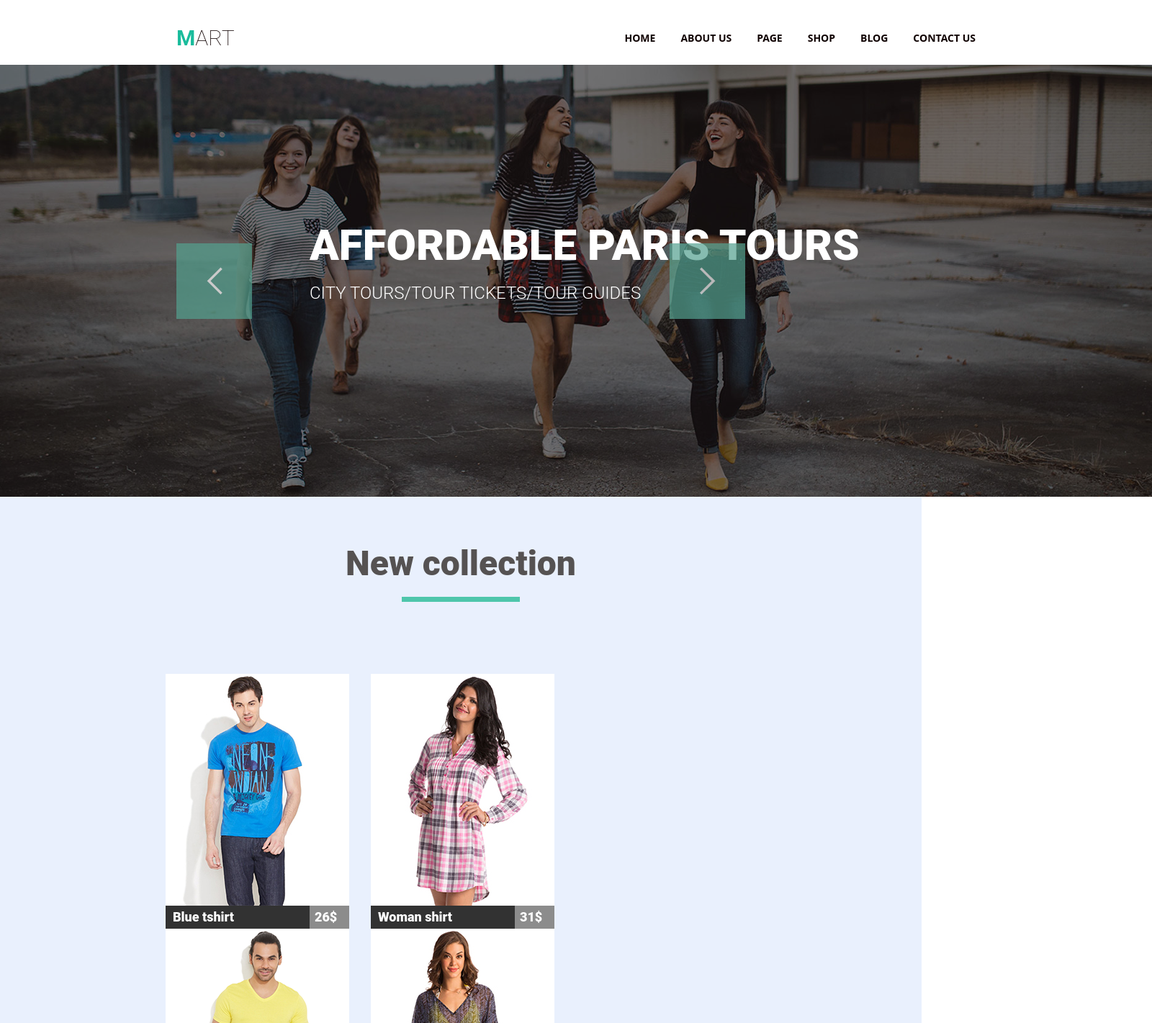
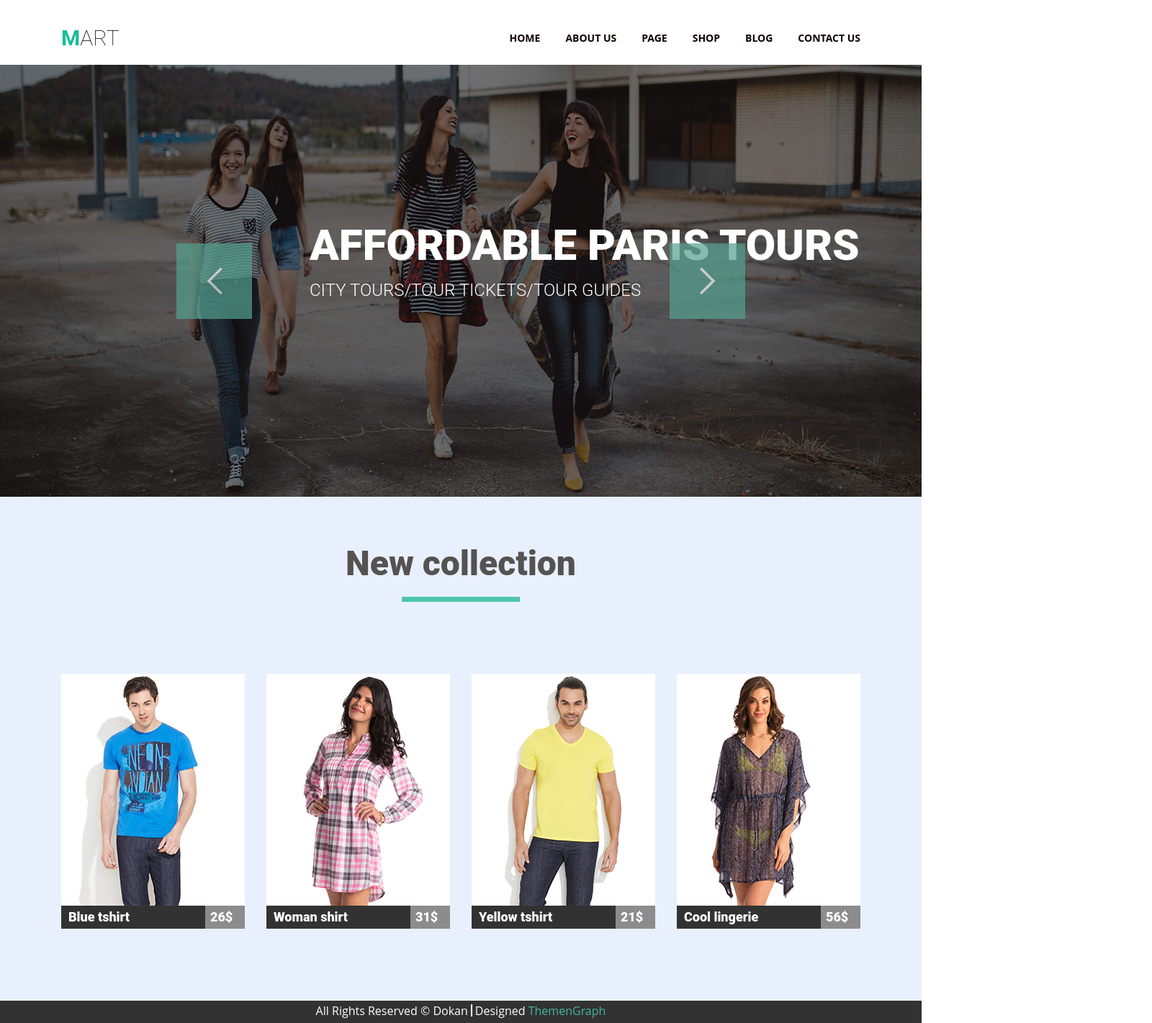
Before and after one commit to dmytrotkachuk/goit-fe-course, a plain HTML site: page html-css/module-05/index.html in a window 1280 px wide. Shown: the top 1421 px of the page at 72% size, 1600 px wide, since content can reach past the window. Drawn offline with Linux system fonts and the light colour scheme.

Commit message:
hw5 16.12.19

```diff
--- a/html-css/module-05/css/styles.css
+++ b/html-css/module-05/css/styles.css
@@ -15,7 +15,7 @@ html{
 }
 
 .container{
-    /* width: 1600px; */
+    width: 1110px;
     margin: 0 auto;
     padding: 0;
 }
@@ -24,7 +24,7 @@ html{
 .page-header{
     /* position: relative; */
     height: 90px;
-    padding: 0 245px;
+    /* padding: 0 245px; */
 }
 
 .site-navigation{
@@ -32,6 +32,7 @@ html{
     /* margin-bottom: 40px; */
     /* position: absolute; */
     width: 1110px;
+    margin: 0 auto;
     /* left: 245;
     right: 245px;
     top: 0;
@@ -151,7 +152,13 @@ position: absolute;
     font-family: "Roboto", "Arial", sans-serif;
 
 }
-.slides-image{}
+.slides-image{
+    display: block;
+    /* max-width: 100%;
+    height: auto; */
+    height: 600px;
+    width: 100%;
+}
 
 .slides-heading{
     margin: 0;
@@ -201,8 +208,9 @@ position: absolute;
 }
 
 .features-list{
-    margin: 0;
-    padding:  100px 230px 100px;
+    margin: 0 auto;
+    /* padding:  100px 230px 100px; */
+    padding: 100px 0;
     list-style: none;
 }
 .features-list-item{
@@ -373,6 +381,8 @@ position: absolute;
     font-family: "Open Sans", "Arial", sans-serif;
     font-size: 16px;
     line-height: 28px;
+    margin: 0;
+    padding: 0;
 }
 
 .footer-item:first-child{
--- a/html-css/module-05/index.html
+++ b/html-css/module-05/index.html
@@ -28,7 +28,7 @@
 
     <!-- MAIN -->
     <main>
-    <div class="container">
+
     <!-- SLIDER -->
         <section class="slider">
             <button class="slider-ctrl slider-ctrl-prev"></button>
@@ -43,8 +43,9 @@
         </section>
     <!-- FEATURES -->
         <section class="features">
-            <h2 class="features-heading">New collection</h2>
-            <ul class="features-list clearfix">
+            <div class="container">
+                <h2 class="features-heading">New collection</h2>
+                <ul class="features-list clearfix">
                 <li class="features-list-item">
                     <img class="features-image" src="img/product/product1.jpg" alt="Blue tshirt">
                     <a href="#">
@@ -126,9 +127,10 @@
                             </div>
                 </li>
 
-            </ul>
+                </ul>
+            </div>
         </section>
-    </div>
+
     </main>
 
     <!-- FOOTER -->
```
